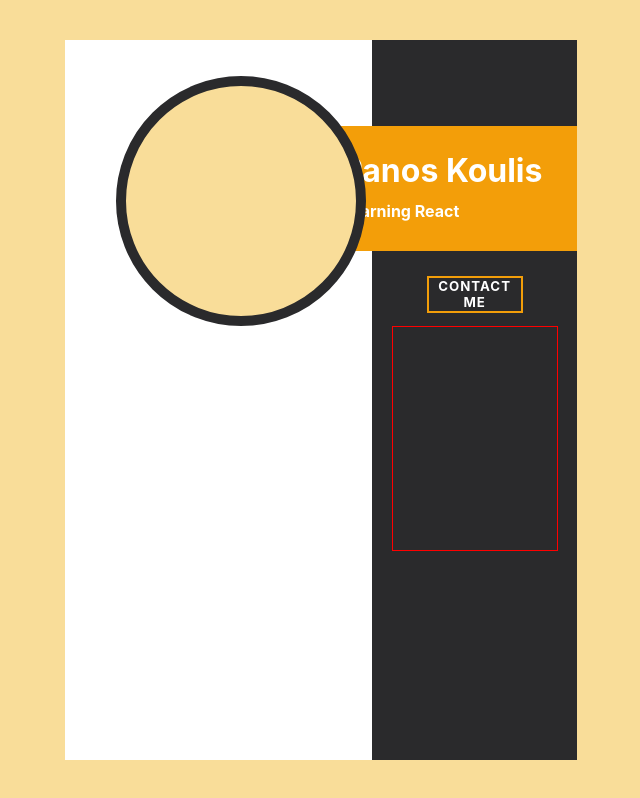
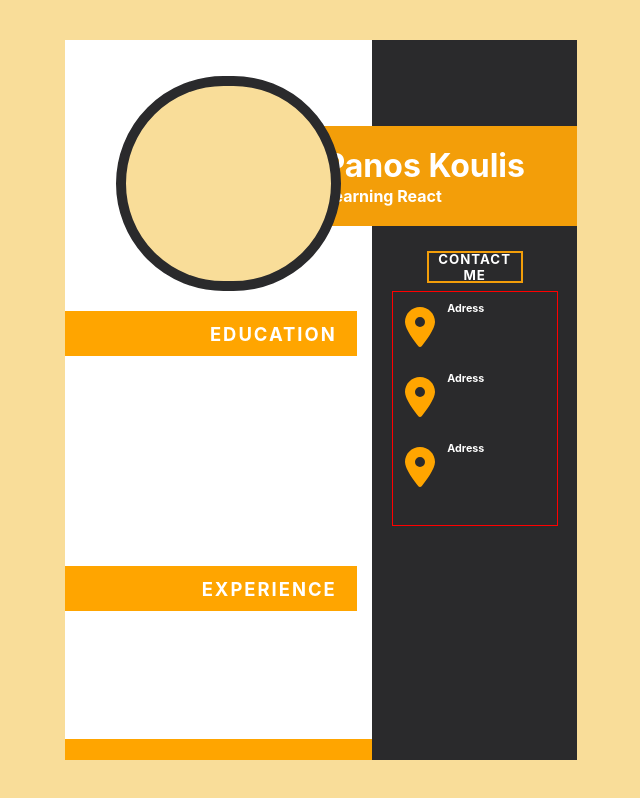
Before and after one commit to Kiwasthal/cv-project, a React (Create React App) app: page / in a window 1280 px wide. Shown: the whole page, without its empty margins (319-959 px from the left). Built offline with nearby package versions, Linux system fonts and the light colour scheme; the HTML template or start-up script is replaced by a standard one.

Commit message:
UI basic template inegration (Headers && footer)

```diff
--- a/src/App.css
+++ b/src/App.css
@@ -5,6 +5,6 @@
   height: 90vh;
   background-color: #fff;
   display: grid;
-  grid-template-columns: 5% 5% 125px 125px 1fr 40%;
-  grid-template-rows: 5% 50px 125px 25px 25px 25px 20px 35px 170px 1fr;
+  grid-template-columns: 5% 5% 100px 125px 1fr 1fr 40%;
+  grid-template-rows: 5% 50px 100px 25px 15px 25px 20px 45px 170px 40px 45px 6fr 1fr;
 }
--- a/src/App.js
+++ b/src/App.js
@@ -3,9 +3,12 @@ import {
   RightPartition,
   StyledImageHolder,
   StylectContactHeader,
+  StyledFooter,
 } from './StyledComponents/Components.styled';
 import TitleModal from './Components/TitleModal';
 import ContactManager from './Components/ContactManager';
+import EductaionHeaderModal from './Components/Education/EductaionHeaderModal';
+import ExperienceHeaderModal from './Components/Experience/ExperienceHeaderModal';
 
 function App() {
   return (
@@ -15,6 +18,9 @@ function App() {
       <TitleModal />
       <StylectContactHeader>CONTACT ME</StylectContactHeader>
       <ContactManager />
+      <EductaionHeaderModal />
+      <ExperienceHeaderModal />
+      <StyledFooter />
     </div>
   );
 }
--- /dev/null
+++ b/src/Components/Contact/AddressContainer.js
@@ -0,0 +1,27 @@
+import { Component } from 'react';
+import { StyledContactSubHeader } from '../../StyledComponents/Components.styled';
+import { StyledContactInformationContainer } from '../../StyledComponents/Components.styled';
+import { FontAwesomeIcon } from '@fortawesome/react-fontawesome';
+import { faLocationDot } from '@fortawesome/free-solid-svg-icons';
+
+class AddressContainer extends Component {
+  render() {
+    return (
+      <StyledContactInformationContainer>
+        <StyledContactSubHeader>Adress</StyledContactSubHeader>
+        <FontAwesomeIcon
+          icon={faLocationDot}
+          style={{
+            color: 'orange',
+            gridArea: '1 / 1 / 4 / 2',
+            justifySelf: 'Center',
+            alignSelf: 'center',
+            height: '40px',
+          }}
+        />
+      </StyledContactInformationContainer>
+    );
+  }
+}
+
+export default AddressContainer;
--- a/src/Components/ContactManager.js
+++ b/src/Components/ContactManager.js
@@ -1,9 +1,8 @@
 import { FontAwesomeIcon } from '@fortawesome/react-fontawesome';
-import { faLocationDot } from '@fortawesome/free-solid-svg-icons';
 import { faGlobe } from '@fortawesome/free-solid-svg-icons';
 import { faPhone } from '@fortawesome/free-solid-svg-icons';
 import { StyledContactContainer } from '../StyledComponents/Components.styled';
-// {/* <FontAwesomeIcon icon={faLocationDot} style={{ color: 'orange' }} />
+import AddressContainer from './Contact/AddressContainer';
 //         <FontAwesomeIcon icon={faGlobe} style={{ color: 'orange' }} />
 //         <FontAwesomeIcon icon={faPhone} style={{ color: 'orange' }} /> */}
 
@@ -13,11 +12,37 @@ export class ContactManager extends Component {
   constructor(props) {
     super(props);
     this.state = {
-      edit: false,
+      address: {
+        mainInput: '',
+        secondaryInput: '',
+        editing: false,
+        templateText: '123 Street Athens',
+        templateTextCity: 'Athens',
+      },
+      web: {
+        mainInput: '',
+        secondaryInput: '',
+        editing: false,
+        templateText: 'contact@gmail.com',
+        templateTextSecondary: 'www.contactMe.com',
+      },
+      phone: {
+        mainInput: '',
+        secondaryInput: '',
+        editing: false,
+        templateText: '210123123123',
+        templateTextSecondary: '6901234567',
+      },
     };
   }
   render() {
-    return <StyledContactContainer></StyledContactContainer>;
+    return (
+      <StyledContactContainer>
+        <AddressContainer />
+        <AddressContainer />
+        <AddressContainer />
+      </StyledContactContainer>
+    );
   }
 }
 
--- /dev/null
+++ b/src/Components/Education/EductaionHeaderModal.js
@@ -0,0 +1,18 @@
+import {
+  StyledEducationModal,
+  StyledEducationTitle,
+} from '../../StyledComponents/Components.styled';
+
+import { Component } from 'react';
+
+class EductaionHeaderModal extends Component {
+  render() {
+    return (
+      <StyledEducationModal>
+        <StyledEducationTitle>EDUCATION</StyledEducationTitle>
+      </StyledEducationModal>
+    );
+  }
+}
+
+export default EductaionHeaderModal;
--- /dev/null
+++ b/src/Components/Experience/ExperienceHeaderModal.js
@@ -0,0 +1,17 @@
+import {
+  StyledEducationModal,
+  StyledEducationTitle,
+} from '../../StyledComponents/Components.styled';
+import { Component } from 'react';
+
+class ExperienceHeaderModal extends Component {
+  render() {
+    return (
+      <StyledEducationModal style={{ gridArea: '11/1/12/6' }}>
+        <StyledEducationTitle>EXPERIENCE</StyledEducationTitle>
+      </StyledEducationModal>
+    );
+  }
+}
+
+export default ExperienceHeaderModal;
--- a/src/StyledComponents/Components.styled.js
+++ b/src/StyledComponents/Components.styled.js
@@ -2,7 +2,7 @@ import styled from 'styled-components';
 
 const RightPartition = styled.div`
   background-color: #2a2a2c;
-  grid-area: 1 / 6 / 12 / 7;
+  grid-area: 1 / 7 / 15 / 8;
   z-index: 999;
 `;
 
@@ -16,7 +16,7 @@ const StyledImageHolder = styled.div`
 
 const StyledTitleModal = styled.div`
   background-color: #f39e09;
-  grid-area: 3 / 4 / 4 / 7;
+  grid-area: 3 / 4 / 4 / 8;
   display: grid;
   grid-template-rows: 20% 40% 20% 20%;
   grid-template-columns: 30% 5% 35% 30%;
@@ -128,18 +128,52 @@ const StylectContactHeader = styled.h5`
   padding: 10px 5px;
   border: 2px solid #f39e09;
   z-index: 1001;
-  grid-area: 5 / 6 / 6 / 7;
+  grid-area: 5 / 7 / 6 / 8;
   cursor: default;
 `;
 
 const StyledContactContainer = styled.div`
   justify-self: center;
   width: 80%;
-  grid-area: 7 / 6 / 10 / 7;
+  grid-area: 7 / 7 / 10 / 8;
   border: 1px solid red;
   z-index: 1000;
   display: grid;
+  grid-template-rows: 70px 70px 70px;
+`;
+
+const StyledContactInformationContainer = styled.div`
+  display: grid;
+  grid-template-columns: 1fr 2fr;
   grid-template-rows: 1fr 1fr 1fr;
+`;
+
+const StyledContactSubHeader = styled.h6`
+  margin: 0;
+  color: #fff;
+  align-self: flex-end;
+  justify-self: flex-start;
+`;
+
+const StyledEducationModal = styled.div`
+  grid-area: 8 / 1 / 9 /6;
+  background-color: orange;
+  display: flex;
+  justify-content: flex-end;
+  align-items: center;
+`;
+
+const StyledEducationTitle = styled.h4`
+  margin: 0;
+  font-size: 1.15rem;
+  letter-spacing: 2px;
+  color: #fff;
+  padding-right: 20px;
+`;
+
+const StyledFooter = styled.div`
+  grid-area: 13 / 1 / 14 / 7;
+  background-color: orange;
 `;
 
 export {
@@ -153,4 +187,9 @@ export {
   StyledTitleInputSecondary,
   StylectContactHeader,
   StyledContactContainer,
+  StyledContactInformationContainer,
+  StyledContactSubHeader,
+  StyledEducationModal,
+  StyledEducationTitle,
+  StyledFooter,
 };
```
Also changed, not shown: src/Components/Contact/AddressMain.js (added).
